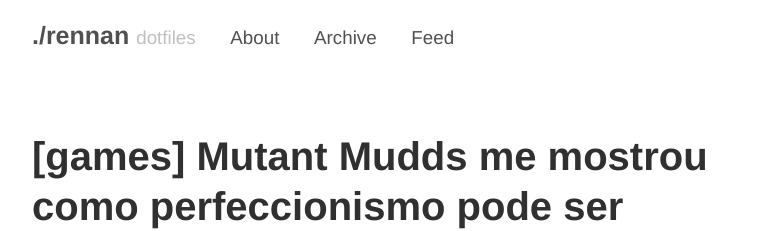
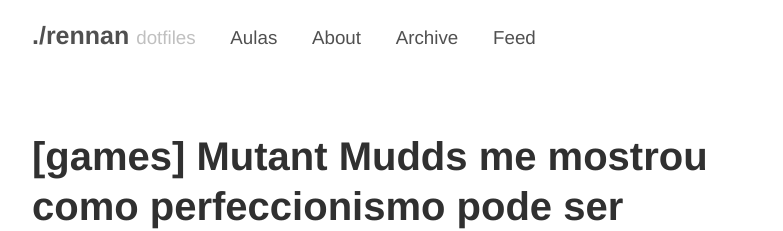
Before and after one commit to rennanzera/rennanzera.github.io, a Jekyll site: the page built from index.html, in a window 1280 px wide and 900 px high. Shown: the top 231 px of the window, without its empty margins (248-1031 px from the left). Built offline with Jekyll 4.4.1, drawn with Linux system fonts in a browser that asks for light colours; the list of posts is cut into pages by our own code.

Commit message:
Page aulas

```diff
--- a/_config.yml
+++ b/_config.yml
@@ -15,6 +15,7 @@ author:
 
 # Pages list
 pages_list:
+  Aulas: '/aulas'
   About: '/about'
   Archive: '/archive'
   Feed: '/atom.xml'
```
